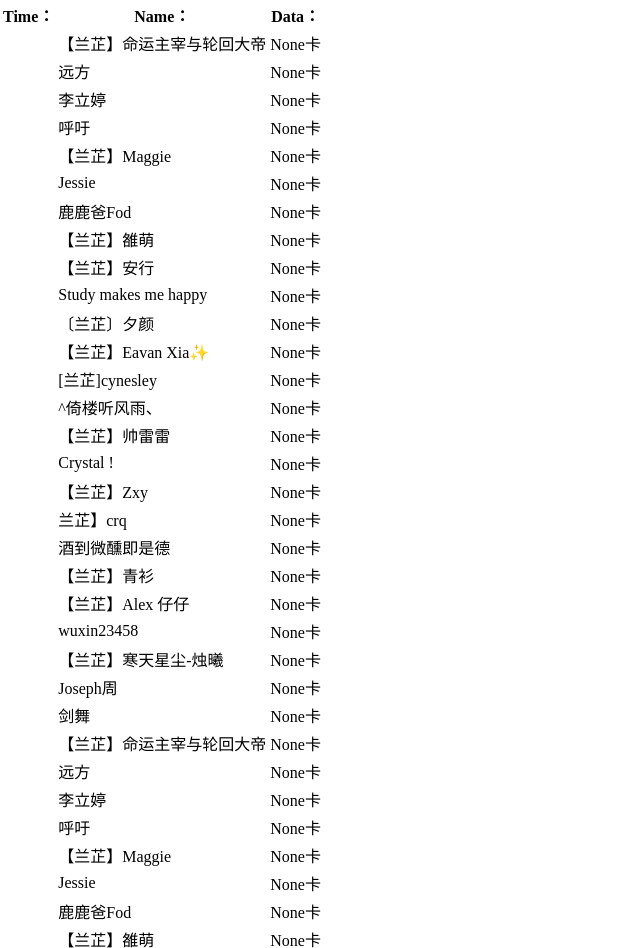
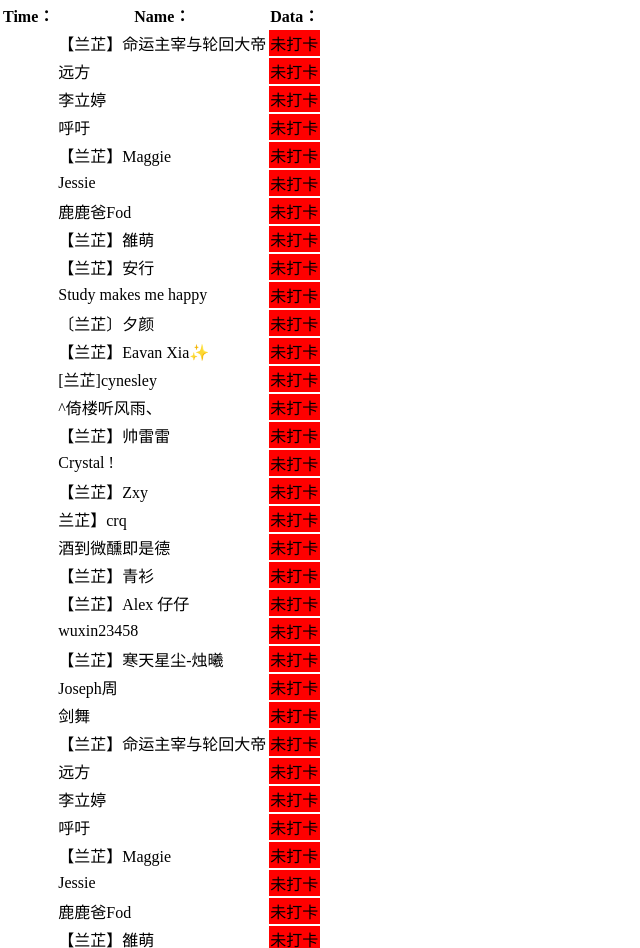
Before and after one commit to ljwshr/my_helpful_python_scripts, a Flask app: page /yd in a window 1280 px wide. Shown: the top 948 px of the page, without its empty margins (0-640 px from the left). Run offline with Flask 2, Linux system fonts and the light colour scheme; some libraries are stand-ins or nearby versions.

Commit message:
chore: dont show the user ID, and use red color for the people who dont sign in

```diff
--- a/scripts/flask_demo/server.py
+++ b/scripts/flask_demo/server.py
@@ -95,8 +95,10 @@
 
     temp_circle = []
     for row in json_data_origin:
+
         if (int(row['Stamp']) >= start_time) and (int(row['Stamp']) <= end_time):
             result = {}
+            result['ID'] =  None # clear the ID
             result['Time'] = row['Time']
             result['nickname'] = row['nickname']
             result['step'] = row['step']
@@ -106,6 +108,8 @@
             result['ID'] = row['ID']
             temp_circle.append(result)
 
+    print("This is the first handle")
+    print(json_data)
     for id in user_data:
         found_flag = False
         for ID_list in temp_circle:
@@ -123,8 +127,6 @@
             json_data.append(result)
 
 def recursive_get_data_day_by_day():
-    global json_data_origin
-    global json_data
     now_time = int(time.time())
     today_begin_time = now_time - (now_time- time.timezone)%86400
     time_stamp_3days = today_begin_time - 3*24*60*60 # 3天前0时的时间戳
--- a/scripts/flask_demo/templates/yun_dong.html
+++ b/scripts/flask_demo/templates/yun_dong.html
@@ -59,13 +59,19 @@
 
 				var tr;
                 tr='<td>'+data[i].Time+'</td>'+'<td>'+data[i].nickname+'</td>'
-				if (data[i].step == 'None')
+				if (data[i].cal != 'None')
 				{
 					tr += '<td>'+data[i].cal+'卡'+'</td>'
 				}
+				else if (data[i].step != 'None')
+				{
+					tr += '<td >'+data[i].step+'步'+'</td>'
+				}
 				else
 				{
-					tr += '<td>'+data[i].step+'步'+'</td>'
+
+					tr += '<td style="background-color:#FF0000">'+'未打卡'+'</td>'
+
 				}
                 $("#tabletest").append('<tr>'+tr+'</tr>')
             }
```
